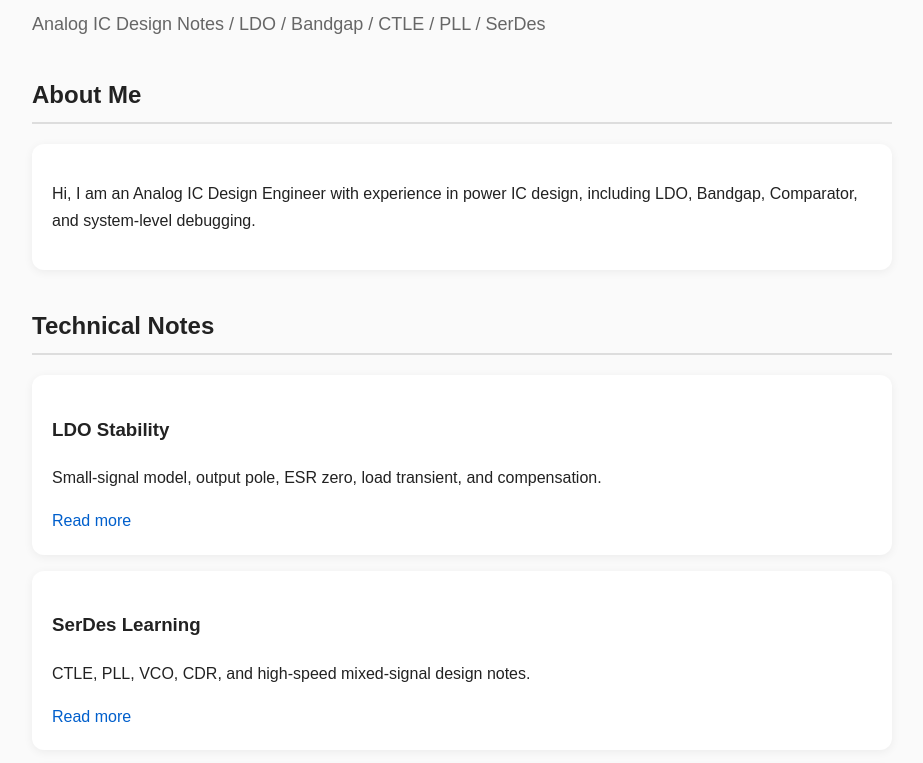
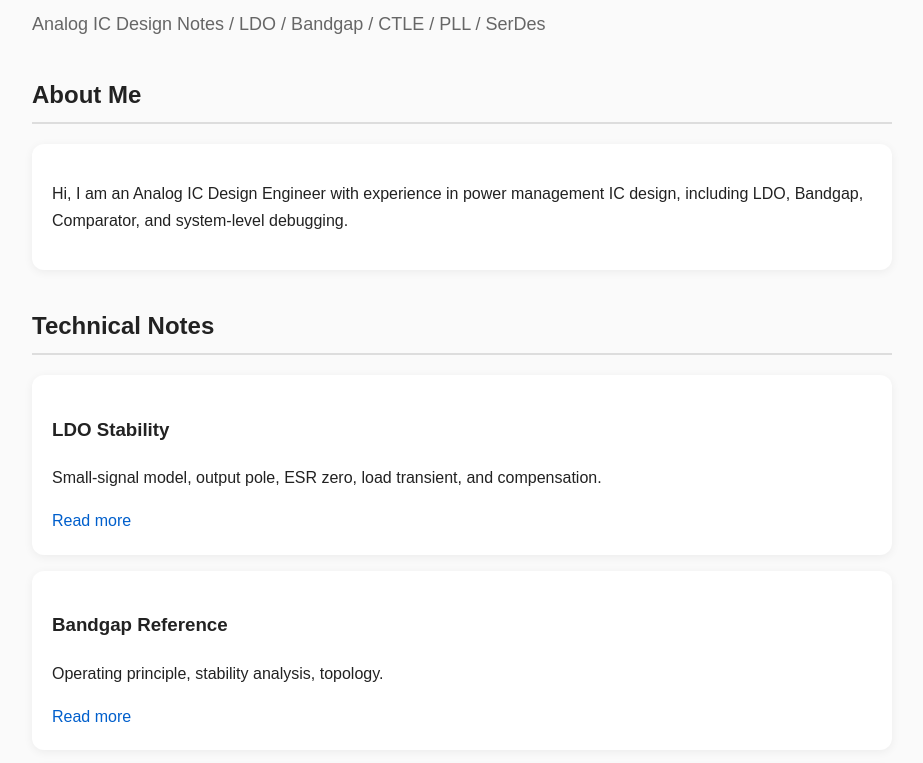
Before and after one commit to ninjaanalog/ninjaanalog.github.io, a plain HTML site: page index.html in a window 1280 px wide. Shown: the part 157-920 px from the top of the page, without its empty margins (178-1101 px from the left). Drawn offline with Linux system fonts and the light colour scheme.

Commit message:
Update index.html

```diff
--- a/index.html
+++ b/index.html
@@ -63,7 +63,7 @@
   <h2>About Me</h2>
   <div class="card">
     <p>
-      Hi, I am an Analog IC Design Engineer with experience in power IC design,
+      Hi, I am an Analog IC Design Engineer with experience in power management IC design,
       including LDO, Bandgap, Comparator, and system-level debugging.
     </p>
   </div>
@@ -76,6 +76,14 @@
       Small-signal model, output pole, ESR zero, load transient, and compensation.
     </p>
     <a href="ldo-stability.html">Read more</a>
+  </div>
+
+  <div class="card">
+    <h3>Bandgap Reference</h3>
+    <p>
+      Operating principle, stability analysis, topology.
+    </p>
+    <a href="bandgap-ref.html">Read more</a>
   </div>
 
   <div class="card">
```
